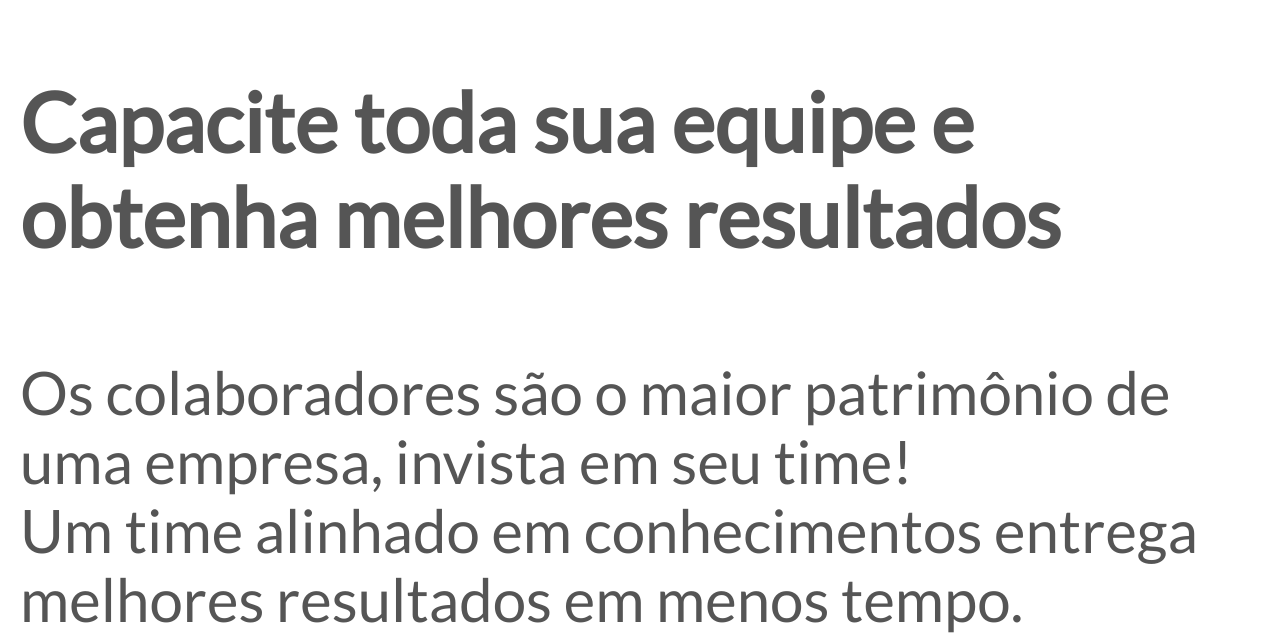
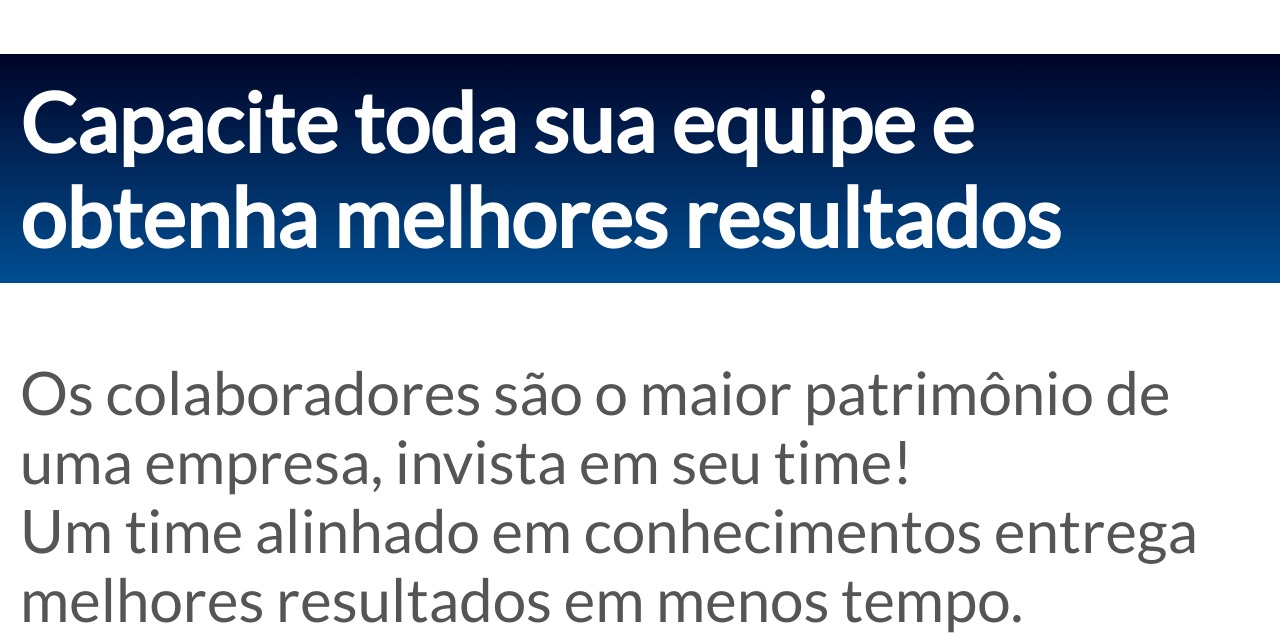
Before and after one commit to MobCursos/mobcursos, a PHP site: page /empresa.html in a window 1280 px wide. Shown: the part 101-735 px from the top of the page. Run offline with PHP 8.4, Linux system fonts and the light colour scheme; style sheets or scripts are compiled from the project's sources; some libraries are stand-ins or nearby versions.

Commit message:
texto h1 com cor de fundo

```diff
--- a/resources/css/style.css
+++ b/resources/css/style.css
@@ -437,10 +437,11 @@ h3 {
     margin-bottom: 20px;
 }
 
-/* .texto-apresentacao h1{
- font-size: 4.5em;
- padding: 20px;
-} */
+.texto-apresentacao h1{
+    background-image:
+    linear-gradient(180deg, #000428,  #004e92);
+    color: white
+}
 
 .img-empresa{
     max-height: 260px;
```
